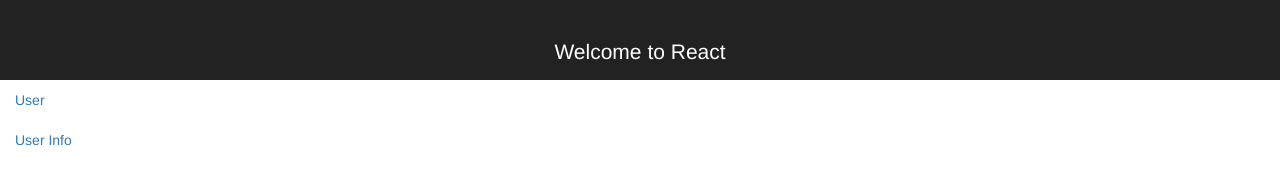
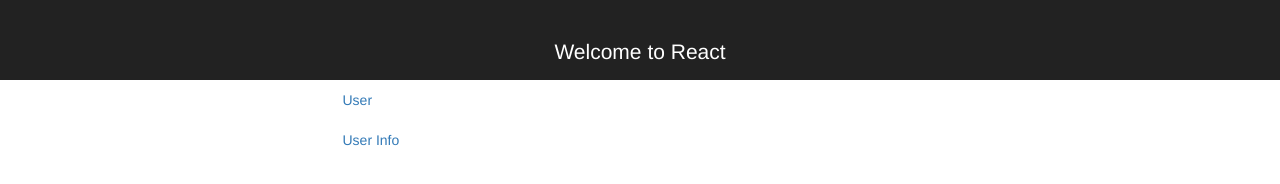
Before and after one commit to emtiajium/RoadToReactRedux, a React app: page client/public/index.html in a window 1280 px wide. Built offline with nearby package versions, Linux system fonts and the light colour scheme.

Commit message:
separation of sidebar, main page contents

```diff
--- a/client/public/index.html
+++ b/client/public/index.html
@@ -23,7 +23,15 @@
       </header>
     </div>
 
-    <div id="page-content"></div>
+    <div class="row">
+      <div id="sidebar-content" class="col-sm-3">
+
+      </div>
+
+      <div id="page-content" class="col-sm-9">
+
+      </div>
+    </div>
 
   </body>
 </html>
```
Also changed, not shown: client/src/components/sidebar.component.js (renamed from client/src/components/routerContent.component.js).
